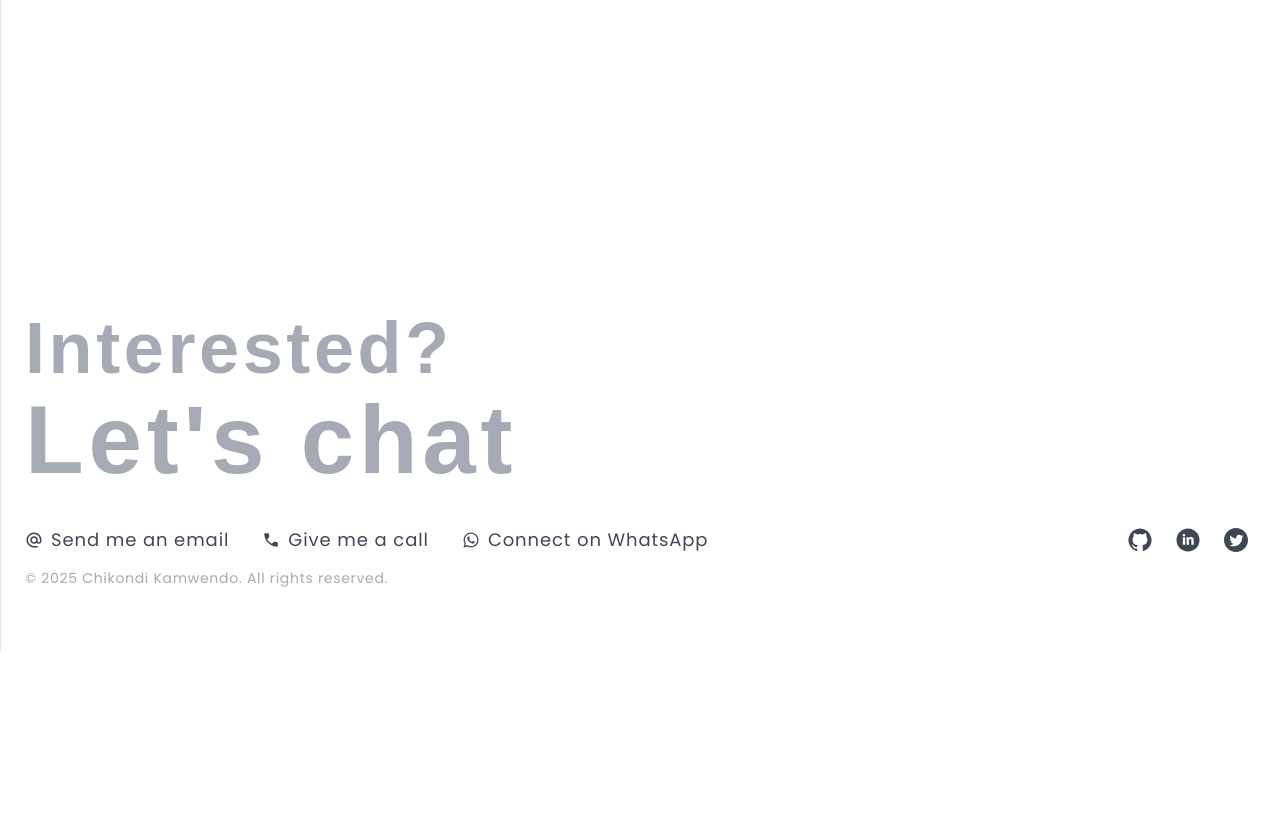
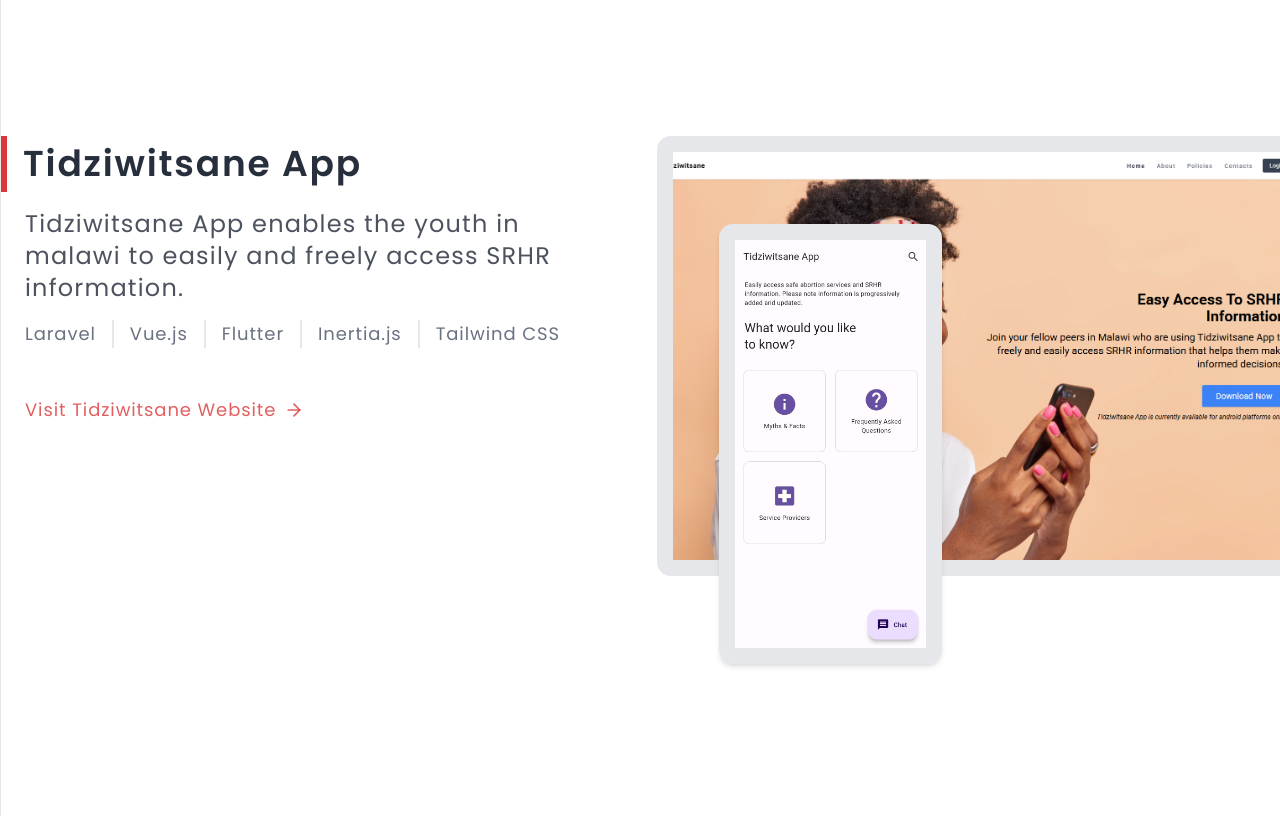
Before and after one commit to chikondikamwendo/chikondikamwendo.github.io, a React (Vite) app: page / in a window 1280 px wide. Shown: the part 1760-2576 px from the top of the page. Before the commit the page ends 2412 px from the top, so only its background shows below. Built offline with nearby package versions, Linux system fonts and the light colour scheme; a web font is replaced by a local one.

Commit message:
Update: Added a new project to projects list.

```diff
--- a/src/pages/sections/projects.tsx
+++ b/src/pages/sections/projects.tsx
@@ -1,5 +1,8 @@
 import { ArrowRight } from "lucide-react";
 import larakits from "@/assets/screenshots/larakits.png";
+import tidziwitsane from "@/assets/screenshots/tidziwitsane.png";
+import tidziwitsaneMobile from "@/assets/screenshots/tidziwitsane_mobile.jpg";
+import { cn } from "@/lib/utils";
 
 type Attachment = {
   src: string;
@@ -34,6 +37,26 @@
       },
     ],
   },
+  {
+    title: "Tidziwitsane App",
+    description:
+      "Tidziwitsane App enables the youth in malawi to easily and freely access SRHR information.",
+    stack: ["Laravel", "Vue.js", "Flutter", "Inertia.js", "Tailwind CSS"],
+    action: {
+      label: "Visit Tidziwitsane Website",
+      href: "https://tidziwitsane.fammalawi.org",
+    },
+    attachments: [
+      {
+        src: tidziwitsane,
+        size: "desktop",
+      },
+      {
+        src: tidziwitsaneMobile,
+        size: "mobile",
+      },
+    ],
+  },
 ];
 
 export default function Projects() {
@@ -44,7 +67,7 @@
         <p className="text-6xl sm:text-8xl font-display">Projects</p>
       </h2>
 
-      <div className="mt-10 sm:mt-20 py-10 sm:py-20">
+      <div className="mt-10 sm:mt-20 py-10 sm:py-20 space-y-32">
         {projects.map((project, index) => {
           return (
             <div
@@ -82,11 +105,22 @@
               <div className="flex-1 relative order-first sm:order-2 px-4 sm:px-0">
                 {project.attachments.map((attachment, index) => {
                   return (
-                    <div key={index} className="relative sm:absolute top-0 left-0 w-full sm:w-[50vw] h-[55vh] border-16 overflow-clip">
+                    <div
+                      key={index}
+                      className={cn(
+                        "relative sm:absolute top-0 left-0 w-full sm:w-[50vw] h-[55vh] border-16 overflow-clip rounded-xl",
+                        {
+                          "hidden sm:block w-auto! top-[20%] translate-y-[20%] left-[10%] shadow-md":
+                            attachment.size === "mobile",
+                        }
+                      )}
+                    >
                       <img
                         src={attachment.src}
                         alt="A screenshot of Larakits"
-                        className="w-full h-full object-cover"
+                        className={cn("w-full h-full object-cover", {
+                          "object-contain": attachment.size === "mobile",
+                        })}
                       />
                     </div>
                   );
```
Also changed, not shown: src/assets/screenshots/tidziwitsane.png (added), src/assets/screenshots/tidziwitsane_mobile.jpg (added).
